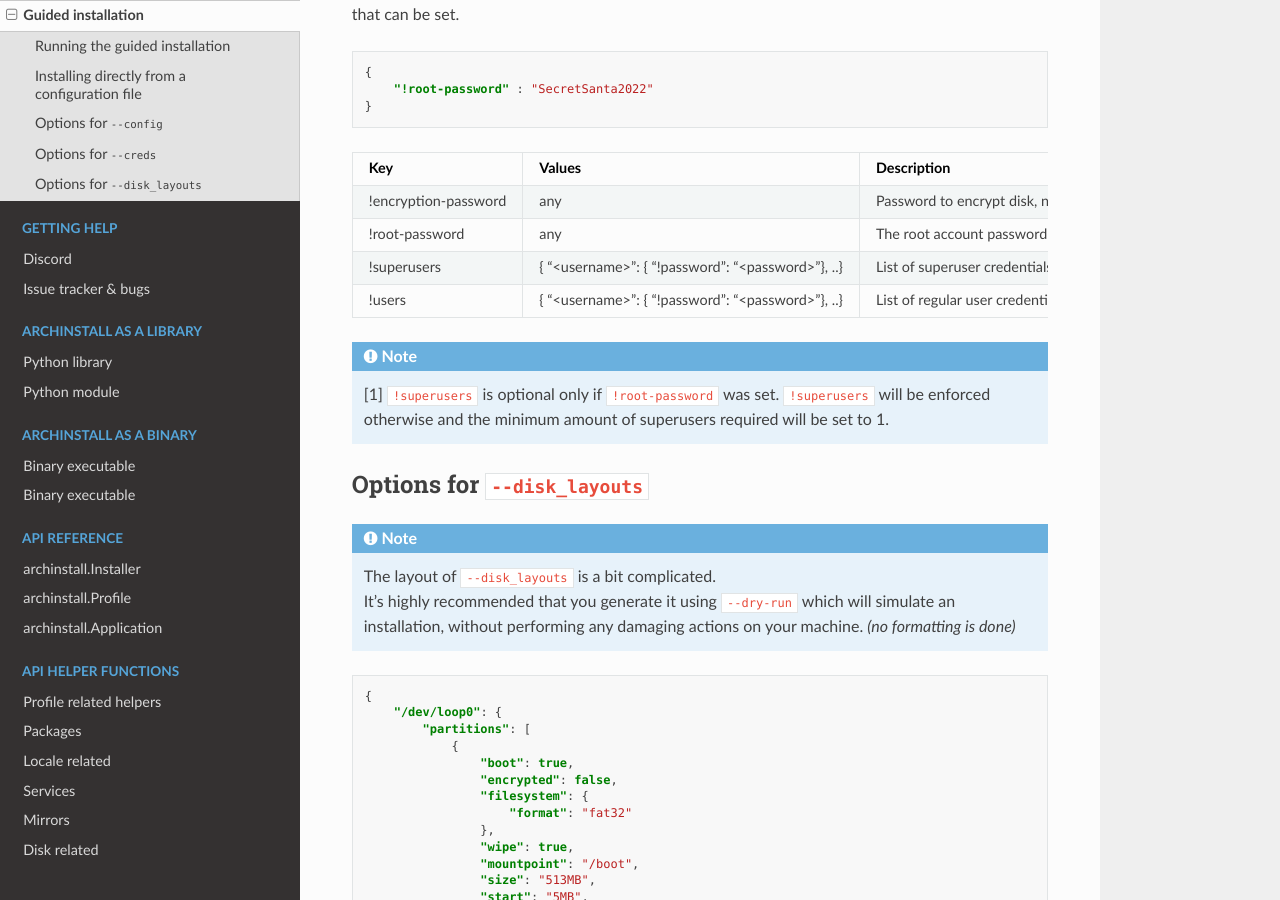
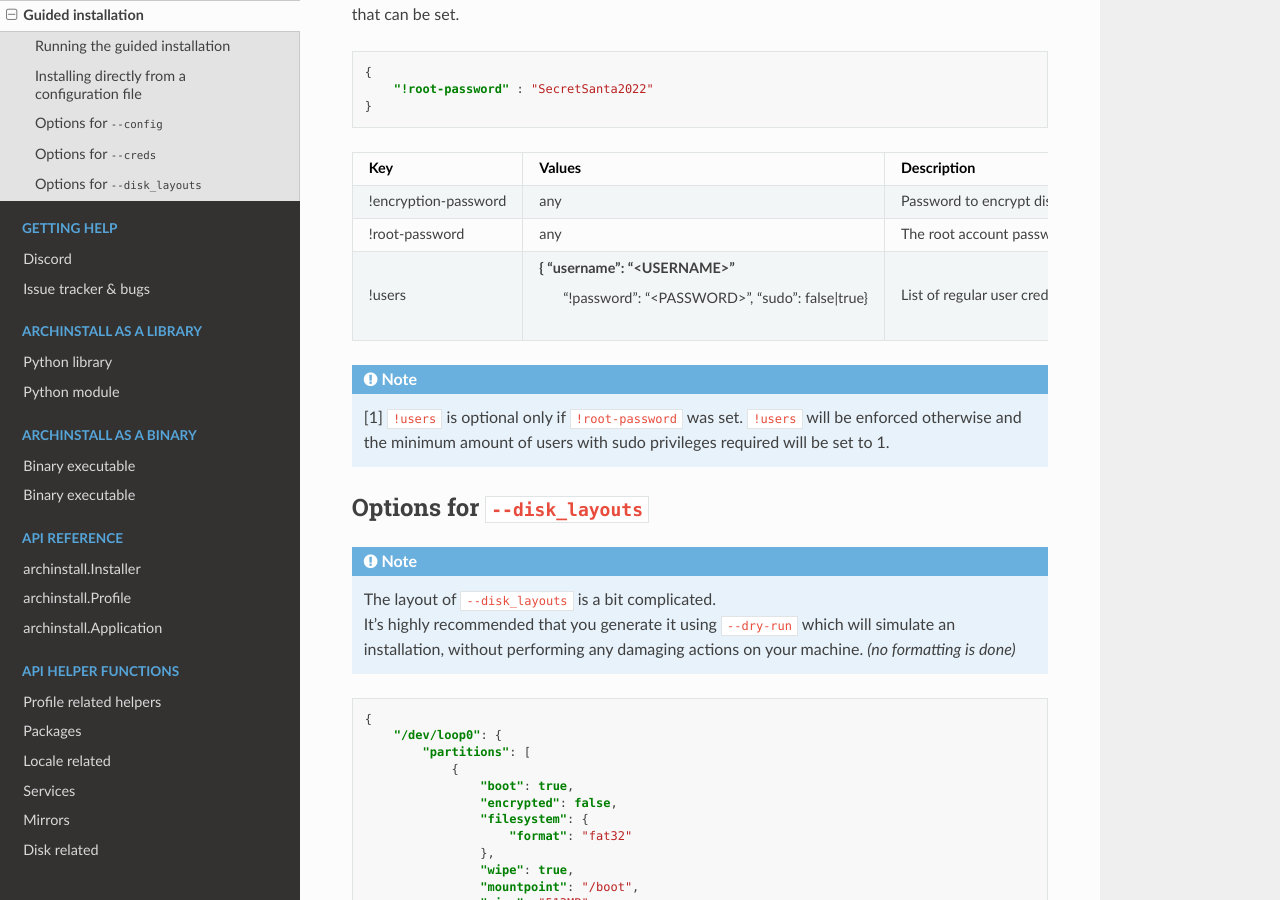
Before and after one commit to archlinux/archinstall, a Sphinx documentation site: the page built from docs/installing/guided.rst, in a window 1280 px wide and 900 px high, scrolled down 3575 px. Built offline with Sphinx 7.4.7 and the Read the Docs theme 2.0.0, drawn with Linux system fonts in a browser that asks for light colours.

```diff
--- a/docs/installing/guided.rst
+++ b/docs/installing/guided.rst
@@ -163,21 +163,20 @@ Options for ``--creds``
         "!root-password" : "SecretSanta2022"
     }
 
-+----------------------+-----------------------------------------------------+--------------------------------------------------------------------------------------+-----------------------------------------------+
-|         Key          |                 Values                              |                                     Description                                      |                   Required                    |
-|                      |                                                     |                                                                                      |                                               |
-+======================+=====================================================+======================================================================================+===============================================+
-| !encryption-password | any                                                 | Password to encrypt disk, not encrypted if password not provided                     | No                                            |
-+----------------------+-----------------------------------------------------+--------------------------------------------------------------------------------------+-----------------------------------------------+
-| !root-password       | any                                                 | The root account password                                                            | No                                            |
-+----------------------+-----------------------------------------------------+--------------------------------------------------------------------------------------+-----------------------------------------------+
-| !superusers          | { "<username>": { "!password": "<password>"}, ..}   | List of superuser credentials, see configuration for reference                       | Yes[1]                                        |
-+----------------------+-----------------------------------------------------+--------------------------------------------------------------------------------------+-----------------------------------------------+
-| !users               | { "<username>": { "!password": "<password>"}, ..}   | List of regular user credentials, see configuration for reference                    | No                                            |
-+----------------------+-----------------------------------------------------+--------------------------------------------------------------------------------------+-----------------------------------------------+
++----------------------+--------------------------------------------------------+--------------------------------------------------------------------------------------+-----------------------------------------------+
+|         Key          |                 Values                                 |                                     Description                                      |                   Required                    |
++======================+========================================================+======================================================================================+===============================================+
+| !encryption-password | any                                                    | Password to encrypt disk, not encrypted if password not provided                     | No                                            |
++----------------------+--------------------------------------------------------+--------------------------------------------------------------------------------------+-----------------------------------------------+
+| !root-password       | any                                                    | The root account password                                                            | No                                            |
++----------------------+--------------------------------------------------------+--------------------------------------------------------------------------------------+-----------------------------------------------+
+| !users               | { "username": "<USERNAME>"                             | List of regular user credentials, see configuration for reference                    | No                                            |
+|                      |   "!password": "<PASSWORD>",                           |                                                                                      |                                               |
+|                      |   "sudo": false|true}                                  |                                                                                      |                                               |
++----------------------+--------------------------------------------------------+--------------------------------------------------------------------------------------+-----------------------------------------------+
 
 .. note::
-    [1] ``!superusers`` is optional only if ``!root-password`` was set. ``!superusers`` will be enforced otherwise and the minimum amount of superusers required will be set to 1.
+    [1] ``!users`` is optional only if ``!root-password`` was set. ``!users`` will be enforced otherwise and the minimum amount of users with sudo privileges required will be set to 1.
 
 Options for ``--disk_layouts``
 ------------------------------
```
Also changed, not shown: schema.json (+9 -1 lines).
